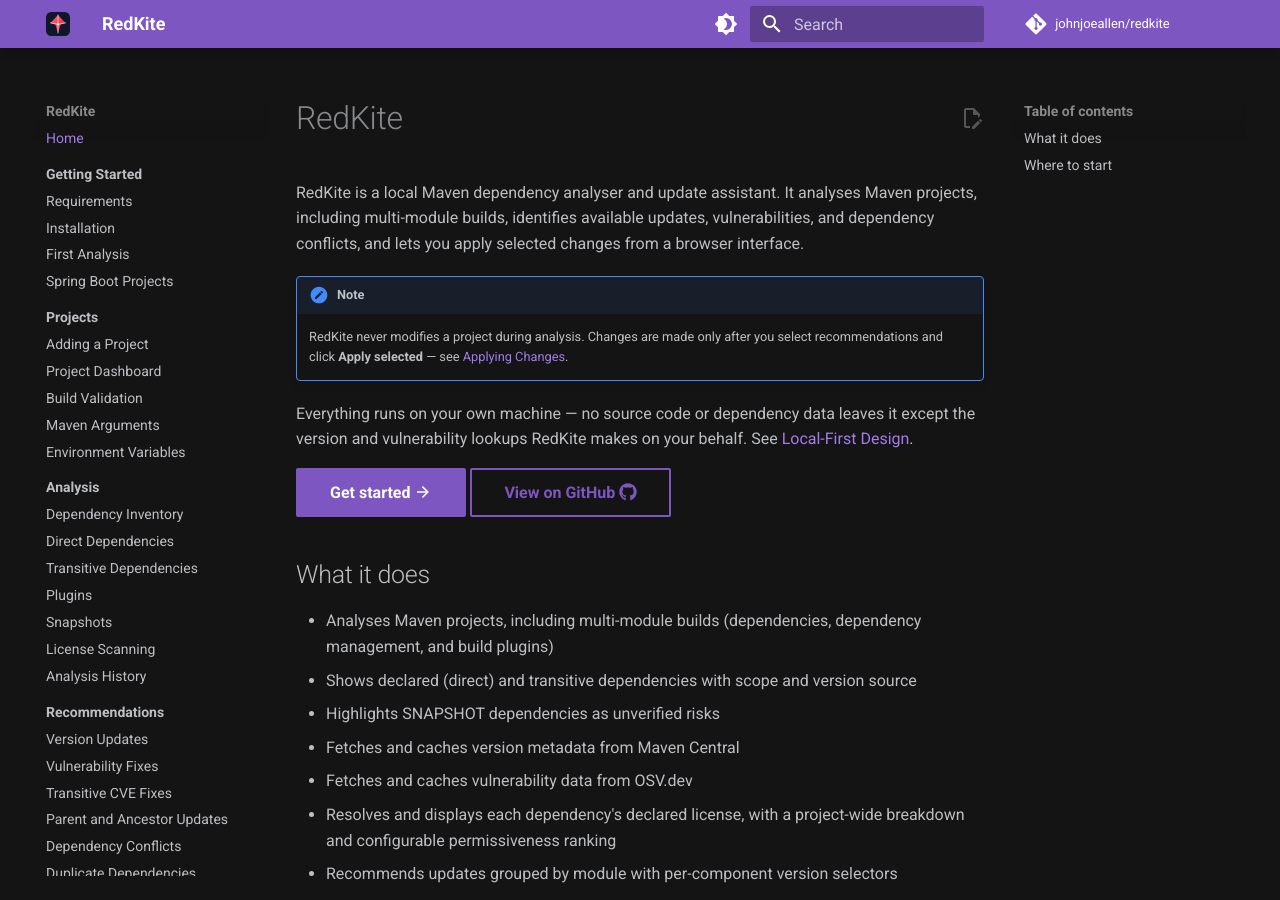
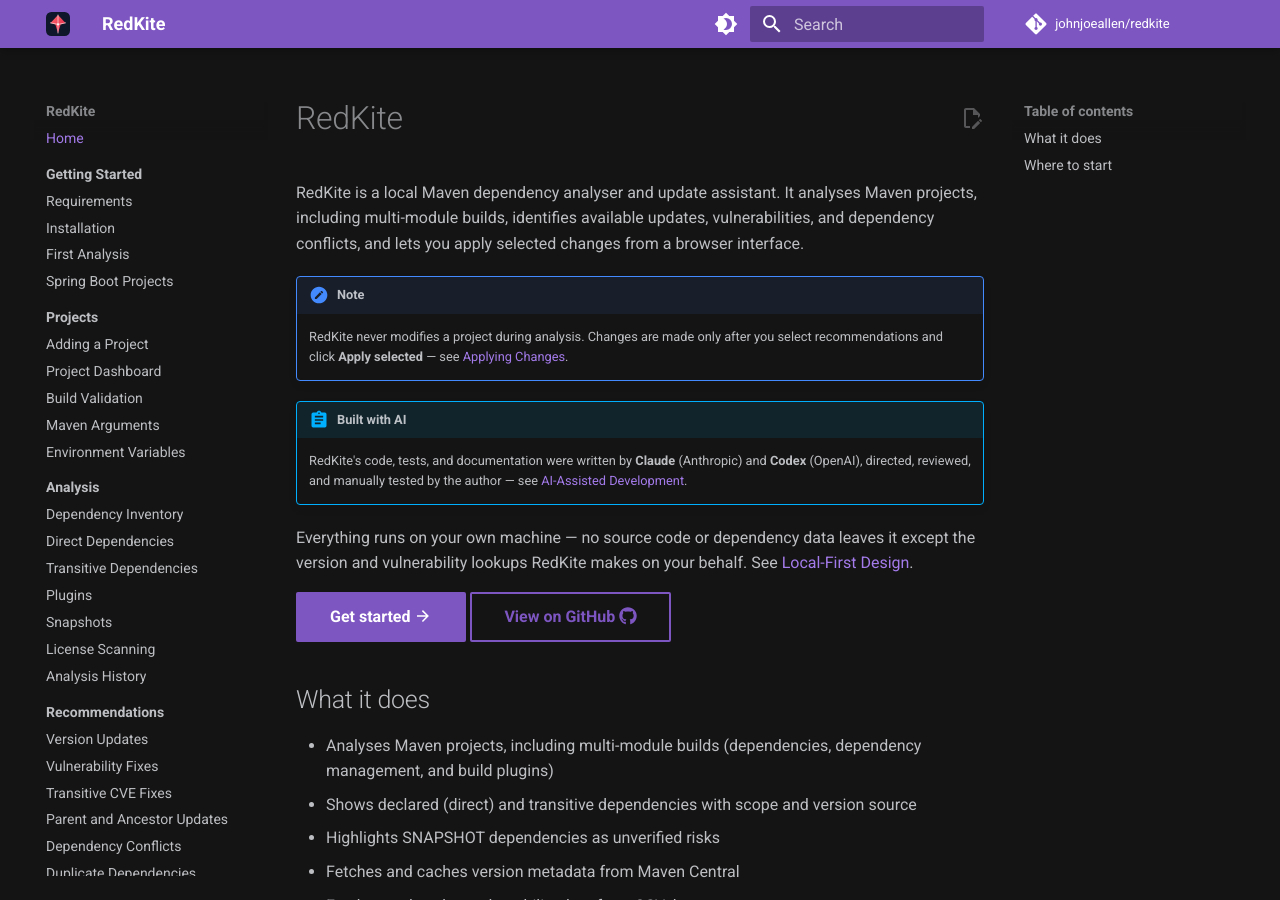
Before and after one commit to johnjoeallen/redkite, an MkDocs documentation site: the page built from docs/index.md, in a window 1280 px wide and 900 px high. Built offline with MkDocs 1.6.1 and Material for MkDocs 9.7.7, drawn with Linux system fonts in a browser that asks for light colours; comment, search, counter and statistics services are not loaded.

Commit message:
Prominently disclose AI-assisted development (Claude & Codex)
Adds a dedicated docs page (development/ai-assisted-development.md,
linked from the Development nav and index) explaining that RedKite's
code, tests, and documentation were written by Claude and Codex,
directed/reviewed/tested by the author rather than hand-written.

Surfaced prominently in both entry points: a callout near the top of
README.md and an admonition on the docs site homepage.

```diff
--- a/docs/index.md
+++ b/docs/index.md
@@ -4,6 +4,11 @@ RedKite is a local Maven dependency analyser and update assistant. It analyses M
 
 !!! note
     RedKite never modifies a project during analysis. Changes are made only after you select recommendations and click **Apply selected** — see [Applying Changes](applying-changes/index.md).
+
+!!! abstract "Built with AI"
+    RedKite's code, tests, and documentation were written by **Claude** (Anthropic) and
+    **Codex** (OpenAI), directed, reviewed, and manually tested by the author — see
+    [AI-Assisted Development](development/ai-assisted-development.md).
 
 Everything runs on your own machine — no source code or dependency data leaves it except the version and vulnerability lookups RedKite makes on your behalf. See [Local-First Design](concepts/local-first-design.md).
 
--- a/mkdocs.yml
+++ b/mkdocs.yml
@@ -145,6 +145,7 @@ nav:
 
   - Development:
       - Overview: development/index.md
+      - AI-Assisted Development: development/ai-assisted-development.md
       - Building from Source: development/building-from-source.md
       - Architecture: development/architecture.md
       - Modules: development/modules.md
```
Also changed, not shown: README.md (+2 -0 lines), docs/development/ai-assisted-development.md (added, +31 -0 lines), docs/development/index.md (+1 -0 lines).
